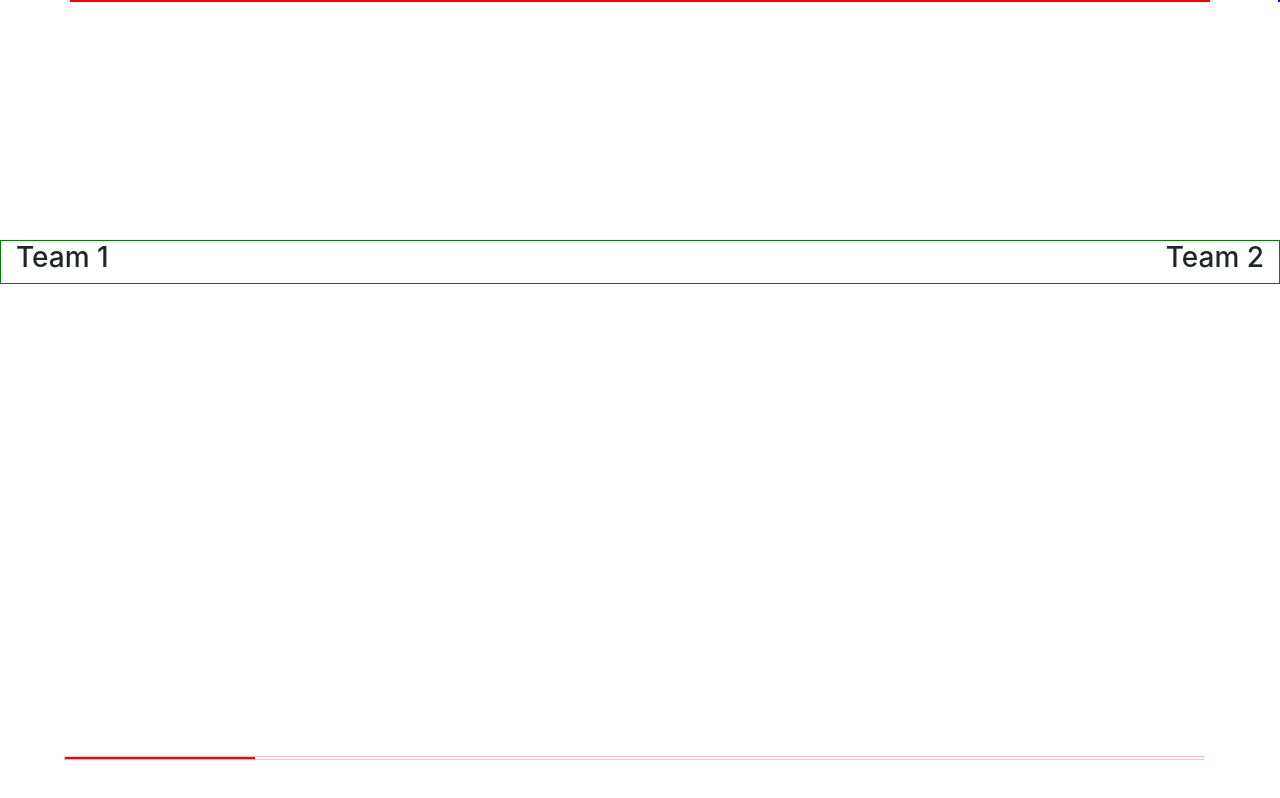
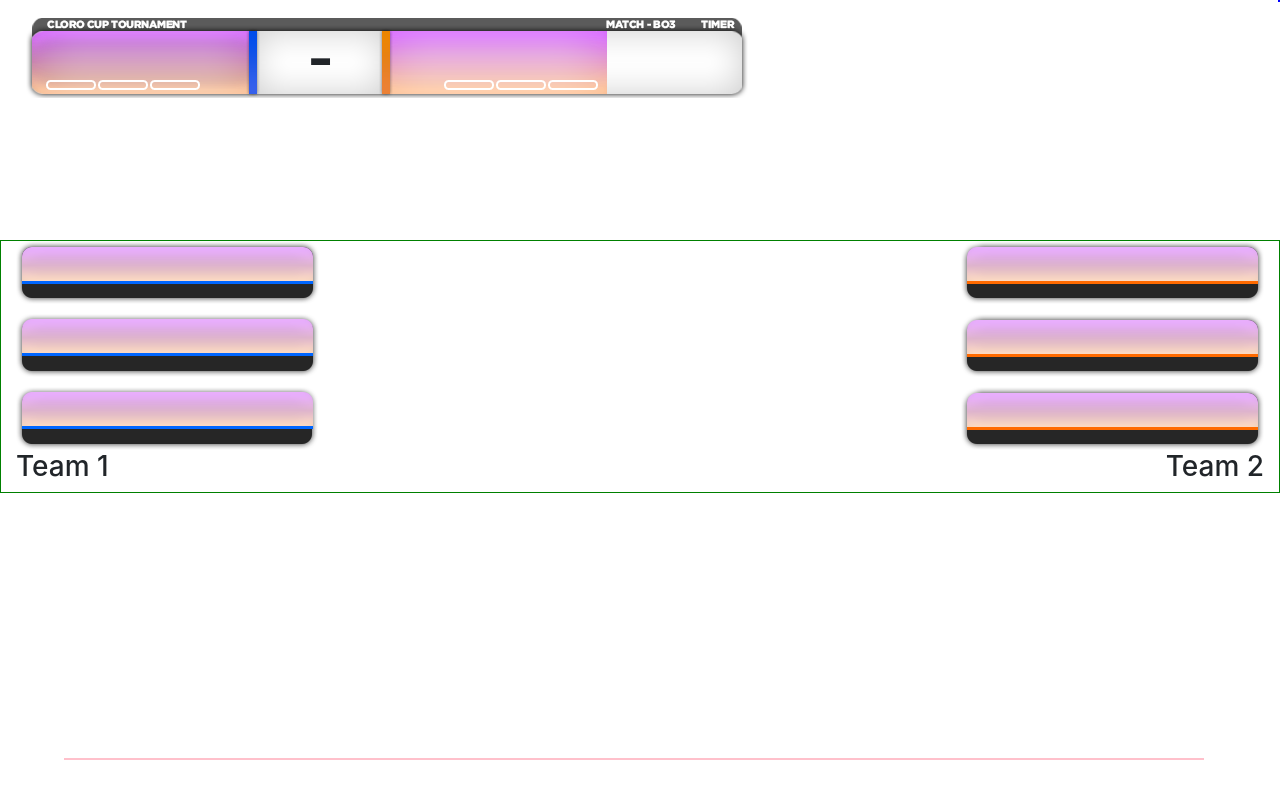
Before and after one commit to AlessandroPilleri/RL-Overlays, a plain HTML site: page overlay.html in a window 1280 px wide. Drawn offline with nearby package versions, Linux system fonts and the light colour scheme.

Commit message:
Scoreboard almost done

```diff
--- a/overlay.html
+++ b/overlay.html
@@ -7,24 +7,36 @@
   </head>
   <body>
 
-    <div class="container">
 
+    <div class="container scoreboard">
+      <img class="image" src="template/risultato-squadre-tempo.png" alt="">
       <!-- score -->
-      <div class="score row">
-        <div class="team1 col-md-4 text-right">
-          <div class="row">
-            <div class="teamName col-md-10"></div>
-            <div class="teamScore col-md-2"></div>
-          </div>
+      <!--<div class="shalla">
+        <div class="team1 text-center">
+          <div class="teamName"></div>
+          <div class="teamScore"></div>
         </div>
-        <div class="time col-md-4 text-center"></div>
-        <div class="team2 col-md-4 text-left">
-          <div class="row">
-            <div class="teamScore col-md-2"></div>
-            <div class="teamName col-md-10"></div>
-          </div>
+        <div class="team2 text-center">
+          <div class="teamScore"></div>
+          <div class="teamName"></div>
         </div>
+        <div class="time text-center"></div>
+      </div>-->
+
+      <div class="shalla">
+        <div class="team1 text-left">
+          <div class="teamName"></div>
+        </div>
+        <div class="teamScore">
+          <div class="team1Score text-right"></div>-
+          <div class="team2Score text-left"></div>
+        </div>
+        <div class="team2 text-right">
+          <div class="teamName"></div>
+        </div>
+        <div class="time text-center"></div>
       </div>
+
 
     </div>
 
@@ -48,6 +60,7 @@
   <div class="container-fluid teamplayers">
     <div class="row">
       <div class="team1players col-md-6 text-left">
+        <img class="image" src="template/boost-nomi-sinistra.png" alt="">
         <h3>Team 1</h3>
         <div class="player1">
           <div class="name"></div>
@@ -63,6 +76,7 @@
         </div>
       </div>
       <div class="team2players col-md-6 text-right">
+        <img class="image" src="template/boost-nomi-destra.png" alt="">
         <h3>Team 2</h3>
         <div class="player1">
           <div class="name"></div>
--- a/script.js
+++ b/script.js
@@ -123,6 +123,7 @@ const WsSubscribers = {
 
 $(() => {
 
+  flag = false;
   WsSubscribers.init(49322, true);
   WsSubscribers.subscribe("game", "statfeed_event", (d) => {
     $(".statfeed .lista").append("<tr><td>" + d['main_target']['name'] + " " + d['type'] + "</td></tr>");
@@ -135,13 +136,26 @@ $(() => {
 
     // Scoreboard
 
-    $(".score .team1 .teamName").text(d['game']['teams'][0]['name']);
-    $(".score .team2 .teamName").text(d['game']['teams'][1]['name']);
-    $(".score .team1 .teamScore").text(d['game']['teams'][0]['score']);
-    $(".score .team2 .teamScore").text(d['game']['teams'][1]['score']);
+    $(".scoreboard .team1 .teamName").text(d['game']['teams'][0]['name']);
+    $(".scoreboard .team2 .teamName").text(d['game']['teams'][1]['name']);
+    $(".scoreboard .teamScore .team1Score").text(d['game']['teams'][0]['score']);
+    $(".scoreboard .teamScore .team2Score").text(d['game']['teams'][1]['score']);
     minutes = Math.trunc(d['game']['time'] / 60);
     seconds = Math.ceil(d['game']['time'] % 60);
-    $(".score .time").text(minutes + " " + seconds);
+
+    if (seconds == 60 && minutes > 0) {
+      minutes++;
+      seconds = 0;
+    }
+    if (flag == false) {
+      if (minutes == 0 && seconds == 0) {
+        flag = true;
+      }
+    }
+    if (flag == true) {
+      seconds = Math.floor(d['game']['time'] % 60);
+    }
+    $(".scoreboard .time").text(minutes + " " + (seconds<10?'0':'') + seconds);
 
     // Player lists
 
--- a/style.css
+++ b/style.css
@@ -1,5 +1,60 @@
-.score {
-  border: 1px solid red;
+@import url('https://fonts.googleapis.com/css2?family=Roboto:wght@900&display=swap');
+html {
+  font-family: 'Roboto', sans-serif;
+  padding: 0;
+  margin: 0;
+  box-sizing: border-box;
+}
+div {
+  /*border: 1px solid grey;*/
+}
+.scoreboard {
+  position: absolute;
+  left: 2%;
+  top: 2%;
+  padding: 0;
+  width: 722px;
+  height: 82px;
+  /*border: 1px solid red;*/
+}
+.scoreboard img {
+  padding: 0 !important;
+  position: absolute;
+  z-index: -1;
+}
+.shalla {
+  display: flex;
+  flex-wrap: wrap;
+  height: 82px;
+}
+.team1, .team2 {
+  padding-top: 1.3%;
+  width: 31%;
+  font-size: 34px;
+  font-weight: 700;
+  color: white;
+}
+.team1 {
+  padding-left: 19px;
+}
+.team2 {
+  padding-right: 15px;
+}
+.time {
+  font-size: 57px;
+  font-weight: 700;
+  width: 18.5%;
+}
+.teamScore {
+  padding-left: 5px;
+  font-size: 57px;
+  font-weight: 700;
+  width: 19%;
+  display: flex;
+  flex-wrap: wrap;
+}
+.team1Score, .team2Score {
+  width: 40%;
 }
 .statfeed {
   border: 1px solid blue;
```
Also changed, not shown: template/assist.png (added), template/boost-nomi-destra.png (added), template/boost-nomi-sinistra.png (added), template/esplosioni.png (added), template/goal.png (added), template/parata.png (added), template/replay.png (added), template/risultato-squadre-tempo.png (added), template/tiro.png (added).
